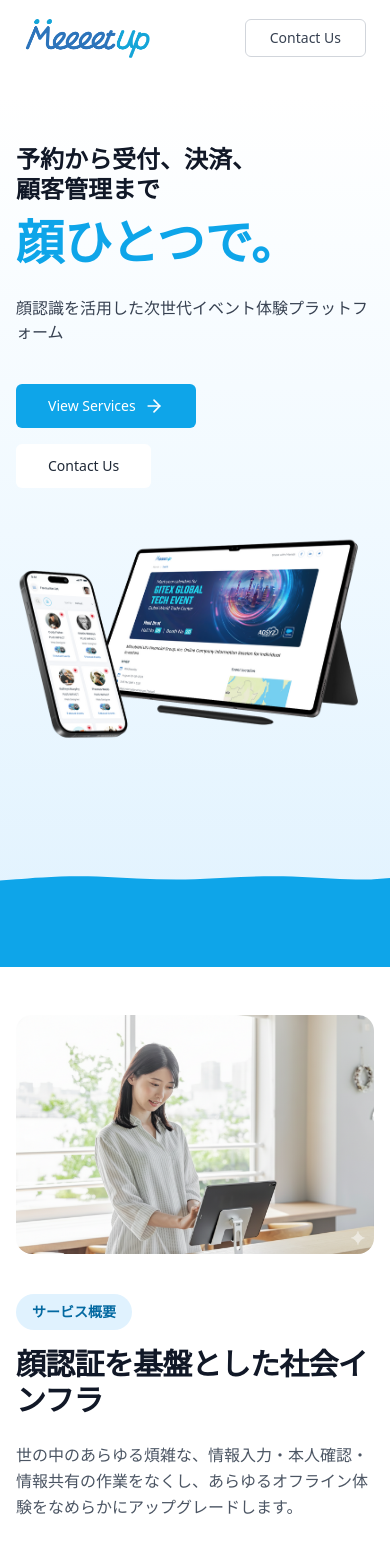
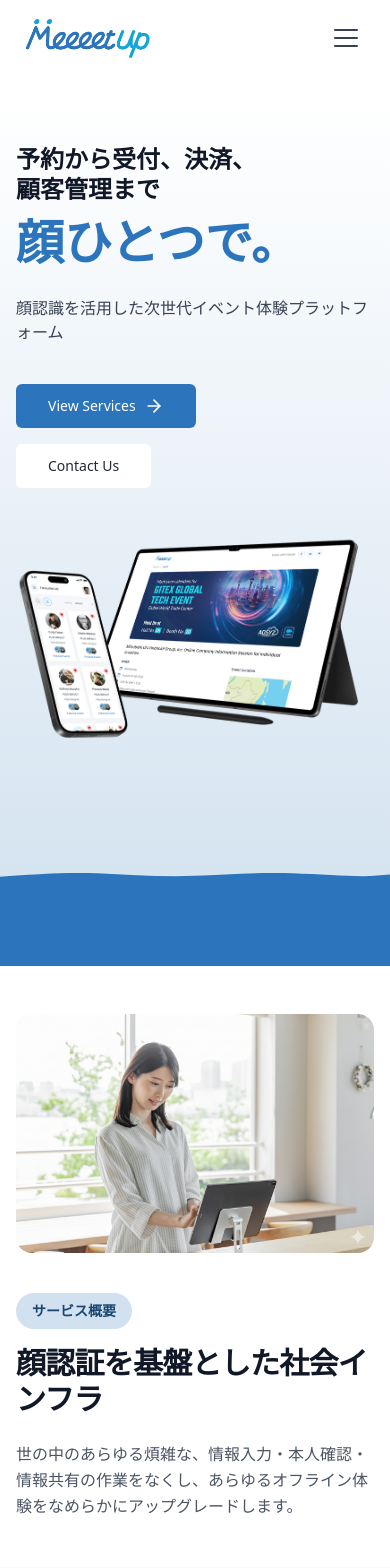
Before and after one commit to agmmdotdev/meeeetup-website, a Next.js app: page / in a window 390 px wide. Shown: the top 1568 px of the page. Built offline with nearby package versions, Linux system fonts and the light colour scheme; no server answers.

Commit message:
Enhance Tailwind configuration with new brand colors, add ClockIcon component, and update ContactSection layout with company information and contact link. Refactor NavBar for mobile menu support and adjust styles across various sections to use brand colors.

```diff
--- a/app/components/contact-section.tsx
+++ b/app/components/contact-section.tsx
@@ -39,6 +39,22 @@ const CalendarIcon = ({ className }: IconProps) => (
   </svg>
 );
 
+const ClockIcon = ({ className }: IconProps) => (
+  <svg
+    xmlns="http://www.w3.org/2000/svg"
+    viewBox="0 0 24 24"
+    fill="currentColor"
+    className={className}
+    aria-hidden="true"
+  >
+    <path
+      fillRule="evenodd"
+      d="M12 2.25c-5.385 0-9.75 4.365-9.75 9.75s4.365 9.75 9.75 9.75 9.75-4.365 9.75-9.75S17.385 2.25 12 2.25ZM12.75 6a.75.75 0 0 0-1.5 0v6c0 .414.336.75.75.75h4.5a.75.75 0 0 0 0-1.5h-3.75V6Z"
+      clipRule="evenodd"
+    />
+  </svg>
+);
+
 const MapPinIcon = ({ className }: IconProps) => (
   <svg
     xmlns="http://www.w3.org/2000/svg"
@@ -51,20 +67,24 @@ const MapPinIcon = ({ className }: IconProps) => (
   </svg>
 );
 
-const InfoIcon = ({ className }: IconProps) => (
+const ArrowRightIcon = ({ className }: IconProps) => (
   <svg
     xmlns="http://www.w3.org/2000/svg"
-    viewBox="0 0 24 24"
+    viewBox="0 0 20 20"
     fill="currentColor"
     className={className}
     aria-hidden="true"
   >
-    <path d="M12 2.25a9.75 9.75 0 1 0 9.75 9.75A9.76 9.76 0 0 0 12 2.25Zm.75 14.25a.75.75 0 0 1-1.5 0v-5a.75.75 0 0 1 1.5 0Zm-.75-7.5a1 1 0 1 1 1-1 1 1 0 0 1-1 1Z" />
+    <path
+      fillRule="evenodd"
+      d="M2 10a.75.75 0 0 1 .75-.75h12.59l-2.1-1.95a.75.75 0 1 1 1.02-1.1l3.5 3.25a.75.75 0 0 1 0 1.1l-3.5 3.25a.75.75 0 1 1-1.02-1.1l2.1-1.95H2.75A.75.75 0 0 1 2 10Z"
+      clipRule="evenodd"
+    />
   </svg>
 );
 
 const Button = ({ children }: { children: React.ReactNode }) => (
-  <button className="inline-flex items-center justify-center rounded-md bg-sky-500 px-6 py-2 text-sm font-medium text-white shadow-sm transition-colors hover:bg-sky-500/90 focus-visible:outline-none focus-visible:ring-2 focus-visible:ring-sky-500 focus-visible:ring-offset-2">
+  <button className="inline-flex items-center justify-center rounded-md bg-brand-blue-500 px-6 py-2 text-sm font-medium text-white shadow-sm transition-colors hover:bg-brand-blue-500/90 focus-visible:outline-none focus-visible:ring-2 focus-visible:ring-brand-blue-500 focus-visible:ring-offset-2">
     {children}
   </button>
 );
@@ -91,6 +111,29 @@ const ContactSection = () => {
   return (
     <section id="contact" className="py-10 md:py-16">
       <div className="container mx-auto max-w-4xl px-4">
+        <div className="mb-12 text-center">
+          <span className="inline-block rounded-full bg-blue-100 px-3 py-1 text-sm font-semibold text-blue-800">
+            Company Information
+          </span>
+          <h1 className="mt-4 text-3xl font-bold tracking-tight text-gray-900 sm:text-4xl">
+            MeeeetUp 会社概要
+          </h1>
+          <p className="mt-4 text-lg leading-8 text-gray-600">
+            MeeeetUpに関するお問い合わせは、下記のフォームをご利用ください。
+          </p>
+          <div className="mt-6">
+            <Link
+              href="https://docs.google.com/forms/d/e/1FAIpQLSdCeLr0_hbG8WAy4fvTDo39n_iEB7wf00aRjjWB580-OlFo5w/viewform"
+              target="_blank"
+              rel="noopener noreferrer"
+              className="inline-flex items-center justify-center rounded-md bg-brand-blue-500 px-8 py-3 text-base font-medium text-white shadow-sm transition-colors hover:bg-brand-blue-500/90 focus-visible:outline-none focus-visible:ring-2 focus-visible:ring-brand-blue-500 focus-visible:ring-offset-2"
+            >
+              Contact Us
+              <ArrowRightIcon className="ml-2 h-5 w-5" />
+            </Link>
+          </div>
+        </div>
+
         <div className="rounded-lg border bg-white shadow-sm">
           <div className="border-b p-5 sm:p-6">
             <h2 className="text-lg font-semibold text-gray-800">
@@ -103,7 +146,7 @@ const ContactSection = () => {
                 <BuildingIcon className="h-5 w-5" />
               </IconBox>
               <div>
-                <Label>会社名</Label>
+                <Label>会社名・組織名</Label>
                 <Value>MeeeetUp株式会社</Value>
               </div>
             </Row>
@@ -115,12 +158,12 @@ const ContactSection = () => {
                 </IconBox>
                 <div>
                   <Label>代表取締役</Label>
-                  <Value>髙橋　 一矢</Value>
+                  <Value>髙橋 一矢</Value>
                 </div>
               </Row>
               <Row>
                 <IconBox>
-                  <CalendarIcon className="h-5 w-5" />
+                  <ClockIcon className="h-5 w-5" />
                 </IconBox>
                 <div>
                   <Label>設立年月日</Label>
@@ -140,27 +183,16 @@ const ContactSection = () => {
                 </Value>
               </div>
             </Row>
-
             <Row>
               <IconBox>
-                <InfoIcon className="h-5 w-5" />
+                <BuildingIcon className="h-5 w-5" />
               </IconBox>
               <div>
-                <Label>事業概要</Label>
-                <Value>顔認証を基盤としたIDプラットフォームの提供</Value>
+                <Label>法人番号</Label>
+                <Value>2180001164279</Value>
               </div>
             </Row>
           </div>
-        </div>
-
-        <div className="mt-6 flex justify-center">
-          <Link
-            href="https://docs.google.com/forms/d/e/1FAIpQLSdCeLr0_hbG8WAy4fvTDo39n_iEB7wf00aRjjWB580-OlFo5w/viewform"
-            target="_blank"
-            rel="noopener noreferrer"
-          >
-            <Button>Contact Us</Button>
-          </Link>
         </div>
       </div>
     </section>
--- a/app/components/footer.tsx
+++ b/app/components/footer.tsx
@@ -17,7 +17,7 @@ const navLinks: NavLink[] = [
 
 const Footer: React.FC = () => {
   return (
-    <footer className="bg-gradient-to-r from-sky-600 to-cyan-500 text-white">
+    <footer className="bg-gradient-to-r from-brand-blue-600 to-brand-blue-400 text-white">
       <div className="container mx-auto px-4 py-6">
         <div className="flex items-center justify-between gap-6">
           <div className="flex flex-col">
--- a/app/components/nav-bar.tsx
+++ b/app/components/nav-bar.tsx
@@ -6,6 +6,7 @@ import { useEffect, useState } from "react";
 
 export default function NavBar() {
   const [isScrolled, setIsScrolled] = useState(false);
+  const [isMobileMenuOpen, setIsMobileMenuOpen] = useState(false);
 
   useEffect(() => {
     const handleScroll = () => {
@@ -16,11 +17,28 @@ export default function NavBar() {
     return () => window.removeEventListener("scroll", handleScroll);
   }, []);
 
+  useEffect(() => {
+    // Prevent body scroll when mobile menu is open
+    if (isMobileMenuOpen) {
+      document.body.style.overflow = "hidden";
+    } else {
+      document.body.style.overflow = "";
+    }
+
+    return () => {
+      document.body.style.overflow = "";
+    };
+  }, [isMobileMenuOpen]);
+
+  const closeMobileMenu = () => {
+    setIsMobileMenuOpen(false);
+  };
+
   return (
     <header
       className={`fixed left-0 right-0 top-0 z-50 w-full transition-all duration-300 ${
         isScrolled
-          ? "border-b border-white/20 bg-white/70 backdrop-blur-md"
+          ? "border-b border-gray-200 bg-white"
           : "border-b border-transparent bg-transparent"
       }`}
     >
@@ -30,6 +48,7 @@ export default function NavBar() {
           href="/"
           className="flex items-center gap-2"
           aria-label="MeeeetUp home"
+          onClick={closeMobileMenu}
         >
           <Image
             src="/meeeetup.png"
@@ -44,11 +63,11 @@ export default function NavBar() {
           </span>
         </Link>
 
-        {/* Center Navigation Links */}
+        {/* Desktop Navigation Links */}
         <nav className="hidden items-center gap-8 md:flex">
           <Link
             href="/"
-            className="text-sm font-medium text-blue-600 transition-colors hover:text-blue-700"
+            className="text-sm font-medium text-brand-blue-600 transition-colors hover:text-brand-blue-700"
           >
             Home
           </Link>
@@ -74,15 +93,92 @@ export default function NavBar() {
           </Link>
         </nav>
 
-        {/* Contact Us Button */}
+        {/* Desktop Contact Us Button */}
         <Link
           href="https://docs.google.com/forms/d/e/1FAIpQLSdCeLr0_hbG8WAy4fvTDo39n_iEB7wf00aRjjWB580-OlFo5w/viewform"
           target="_blank"
           rel="noopener noreferrer"
-          className="rounded-md border border-gray-300 px-6 py-2 text-sm font-medium text-gray-700 transition-all hover:border-gray-400 hover:bg-gray-50"
+          className="hidden rounded-md border border-gray-300 px-6 py-2 text-sm font-medium text-gray-700 transition-all hover:border-gray-400 hover:bg-gray-50 md:inline-block"
         >
           Contact Us
         </Link>
+
+        {/* Mobile Menu Button */}
+        <button
+          type="button"
+          className="flex flex-col items-center justify-center gap-1.5 rounded-md p-2 text-gray-700 transition-colors hover:bg-gray-100 md:hidden"
+          aria-label="Toggle mobile menu"
+          aria-expanded={isMobileMenuOpen}
+          onClick={() => setIsMobileMenuOpen(!isMobileMenuOpen)}
+        >
+          <span
+            className={`h-0.5 w-6 origin-center rounded-full bg-current transition-all duration-300 ${
+              isMobileMenuOpen ? "translate-y-2 rotate-45" : ""
+            }`}
+          />
+          <span
+            className={`h-0.5 w-6 rounded-full bg-current transition-all duration-300 ${
+              isMobileMenuOpen ? "opacity-0" : "opacity-100"
+            }`}
+          />
+          <span
+            className={`h-0.5 w-6 origin-center rounded-full bg-current transition-all duration-300 ${
+              isMobileMenuOpen ? "-translate-y-2 -rotate-45" : ""
+            }`}
+          />
+        </button>
+      </div>
+
+      {/* Mobile Menu Overlay */}
+      <div
+        className={`fixed inset-0 top-[73px] z-40 bg-white transition-all duration-300 md:hidden ${
+          isMobileMenuOpen
+            ? "visible opacity-100"
+            : "invisible opacity-0 pointer-events-none"
+        }`}
+        onClick={closeMobileMenu}
+      >
+        <nav className="flex flex-col px-6 py-8">
+          <Link
+            href="/"
+            className="border-b border-gray-200 py-4 text-base font-medium text-brand-blue-600 transition-colors hover:text-brand-blue-700"
+            onClick={closeMobileMenu}
+          >
+            Home
+          </Link>
+          <Link
+            href="https://www.meeeetup.com/"
+            target="_blank"
+            rel="noopener noreferrer"
+            className="border-b border-gray-200 py-4 text-base font-medium text-gray-700 transition-colors hover:text-gray-900"
+            onClick={closeMobileMenu}
+          >
+            Services
+          </Link>
+          <Link
+            href="#recruitment"
+            className="border-b border-gray-200 py-4 text-base font-medium text-gray-700 transition-colors hover:text-gray-900"
+            onClick={closeMobileMenu}
+          >
+            Recruitment
+          </Link>
+          <Link
+            href="#news"
+            className="border-b border-gray-200 py-4 text-base font-medium text-gray-700 transition-colors hover:text-gray-900"
+            onClick={closeMobileMenu}
+          >
+            News
+          </Link>
+          <Link
+            href="https://docs.google.com/forms/d/e/1FAIpQLSdCeLr0_hbG8WAy4fvTDo39n_iEB7wf00aRjjWB580-OlFo5w/viewform"
+            target="_blank"
+            rel="noopener noreferrer"
+            className="mt-4 rounded-md border border-gray-300 px-6 py-3 text-center text-base font-medium text-gray-700 transition-all hover:border-gray-400 hover:bg-gray-50"
+            onClick={closeMobileMenu}
+          >
+            Contact Us
+          </Link>
+        </nav>
       </div>
     </header>
   );
--- a/app/components/section-one.tsx
+++ b/app/components/section-one.tsx
@@ -23,7 +23,7 @@ const Button = ({
   const variantClasses =
     variant === "outline"
       ? "border-1 border-gray-800 bg-white hover:bg-gray-50 text-gray-800"
-      : "bg-sky-500 text-white hover:bg-sky-600";
+      : "bg-brand-blue-500 text-white hover:bg-brand-blue-600";
 
   return (
     <button className={`${baseClasses} ${sizeClasses} ${variantClasses}`}>
@@ -35,7 +35,7 @@ const Button = ({
 
 const SectionOne = () => {
   return (
-    <section className="relative overflow-hidden bg-gradient-to-b from-white via-sky-50 to-sky-100">
+    <section className="relative overflow-hidden bg-gradient-to-b from-white via-brand-blue-50 to-brand-blue-100">
       {/* Main Hero Content */}
       <div className="container mx-auto px-4 md:px-8 lg:px-16 pt-12 md:pt-20 pb-32 md:pb-40">
         <div className="grid grid-cols-1 lg:grid-cols-2 gap-12 items-center">
@@ -47,7 +47,7 @@ const SectionOne = () => {
                 <br />
                 顧客管理まで
               </h2>
-              <h1 className="text-5xl md:text-7xl font-bold text-sky-500 leading-tight">
+              <h1 className="text-5xl md:text-7xl font-bold text-brand-blue-500 leading-tight">
                 顔ひとつで。
               </h1>
             </div>
@@ -102,8 +102,8 @@ const SectionOne = () => {
             }
           }
           @keyframes wave1 {
-            0%, 100% { d: path('M0,40L60,35C120,30,240,20,360,25C480,30,600,40,720,35C840,30,960,20,1080,25C1200,30,1320,40,1380,35L1440,30L1440,60L0,60Z'); }
-            50% { d: path('M0,20L60,15C120,10,240,0,360,5C480,10,600,20,720,15C840,10,960,0,1080,5C1200,10,1320,20,1380,15L1440,10L1440,60L0,60Z'); }
+            0%, 100% { d: path('M0,25L60,20C120,15,240,5,360,10C480,15,600,25,720,20C840,15,960,5,1080,10C1200,15,1320,25,1380,20L1440,15L1440,60L0,60Z'); }
+            50% { d: path('M0,10L60,6C120,3,240,0,360,2C480,6,600,16,720,10C840,6,960,0,1080,3C1200,6,1320,16,1380,10L1440,6L1440,60L0,60Z'); }
           }
           .scrolling-text {
             animation: scroll-left 20s linear infinite;
@@ -112,27 +112,26 @@ const SectionOne = () => {
         `}</style>
         {/* Wavy SVG Top Edge - Creates transition from hero to blue section */}
         <svg
-          className="block w-full"
+          className="block w-full text-brand-blue-500 -mb-px"
           viewBox="0 0 1440 60"
           preserveAspectRatio="none"
           style={{ display: "block" }}
         >
           <defs>
             <clipPath id="wavy-clip">
-              <path d="M0,40L60,35C120,30,240,20,360,25C480,30,600,40,720,35C840,30,960,20,1080,25C1200,30,1320,40,1380,35L1440,30L1440,60L0,60Z" />
+              <path d="M0,25L60,20C120,15,240,5,360,10C480,15,600,25,720,20C840,15,960,5,1080,10C1200,15,1320,25,1380,20L1440,15L1440,60L0,60Z" />
             </clipPath>
           </defs>
-          {/* Wave Layer - fills from top with wavy edge */}
           <path
-            d="M0,40L60,35C120,30,240,20,360,25C480,30,600,40,720,35C840,30,960,20,1080,25C1200,30,1320,40,1380,35L1440,30L1440,60L0,60Z"
-            fill="#0ea5e9"
+            d="M0,25L60,20C120,15,240,5,360,10C480,15,600,25,720,20C840,15,960,5,1080,10C1200,15,1320,25,1380,20L1440,15L1440,60L0,60Z"
+            fill="currentColor"
             style={{
               animation: "wave1 8s ease-in-out infinite",
             }}
           />
         </svg>
         {/* Scrolling Text - Inside blue area below wave */}
-        <div className="bg-sky-500 py-6 md:py-8 flex items-center">
+        <div className="bg-brand-blue-500 py-6 md:py-8 flex items-center">
           <div className="scrolling-text text-2xl md:text-2xl font-semibold text-white opacity-90">
             顔認識で変わる、イベント体験　•　人と人をつなぎ、最高のひとときをつくる　•　顔認識で変わる、イベント体験　•　人と人をつなぎ、最高のひとときをつくる　•
           </div>
--- a/app/components/section-three.tsx
+++ b/app/components/section-three.tsx
@@ -24,7 +24,7 @@ const SectionThree: React.FC = () => {
   return (
     <section id="features" className="bg-slate-50 py-20 sm:py-28">
       <div className="container mx-auto px-4 text-center">
-        <span className="mb-4 inline-block rounded-full bg-sky-200/80 px-4 py-2 text-sm font-semibold text-sky-600">
+        <span className="mb-4 inline-block rounded-full bg-brand-blue-200/80 px-4 py-2 text-sm font-semibold text-brand-blue-600">
           {solutionsText}
         </span>
         <h2 className="text-3xl font-bold tracking-tight text-slate-800 sm:text-4xl">
@@ -34,7 +34,7 @@ const SectionThree: React.FC = () => {
         <div className="mt-16 grid grid-cols-1 gap-y-12 sm:grid-cols-2 lg:grid-cols-4">
           {items.map(({ title, Icon }) => (
             <div key={title} className="flex flex-col items-center">
-              <div className="flex h-20 w-20 items-center justify-center rounded-full bg-sky-500 text-white">
+              <div className="flex h-20 w-20 items-center justify-center rounded-full bg-brand-blue-500 text-white">
                 <Icon className="h-10 w-10" />
               </div>
               <h3 className="mt-6 text-lg font-semibold text-slate-800">
--- a/app/components/section-two.tsx
+++ b/app/components/section-two.tsx
@@ -25,7 +25,7 @@ const SectionTwo: React.FC = () => {
 
           {/* Right: Text content */}
           <div className="md:text-left">
-            <span className="inline-block rounded-full bg-sky-100 px-4 py-2 text-sm font-semibold text-sky-700">
+            <span className="inline-block rounded-full bg-brand-blue-100 px-4 py-2 text-sm font-semibold text-brand-blue-700">
               {tag}
             </span>
             <h2 className="mt-4 text-3xl font-extrabold tracking-tight text-gray-900 md:text-5xl">
--- a/app/components/vision-section.tsx
+++ b/app/components/vision-section.tsx
@@ -23,7 +23,7 @@ const VisionSection: React.FC = () => {
         {/* Copy */}
         <div className="mt-10 sm:mt-12">
           <div className="flex items-start gap-4">
-            <div className="mt-1 h-9 w-1 rounded-full bg-sky-500" />
+            <div className="mt-1 h-9 w-1 rounded-full bg-brand-blue-500" />
             <div>
               <h2 className="text-2xl font-semibold tracking-tight text-slate-900 sm:text-3xl md:text-4xl">
                 すべての人が、顔ひとつで社会とつながる世界を
@@ -39,7 +39,7 @@ const VisionSection: React.FC = () => {
           <div className="mt-8">
             <a
               href="#services"
-              className="inline-flex items-center gap-2 rounded-xl bg-sky-600 px-6 py-3 text-sm font-semibold text-white shadow-sm shadow-sky-300 transition hover:bg-sky-700 focus-visible:outline-none focus-visible:ring-2 focus-visible:ring-sky-500 focus-visible:ring-offset-2"
+              className="inline-flex items-center gap-2 rounded-xl bg-brand-blue-600 px-6 py-3 text-sm font-semibold text-white shadow-sm shadow-brand-blue-300 transition hover:bg-brand-blue-700 focus-visible:outline-none focus-visible:ring-2 focus-visible:ring-brand-blue-500 focus-visible:ring-offset-2"
             >
               View Services
               <span aria-hidden="true" className="text-lg">
--- a/app/components/wave.tsx
+++ b/app/components/wave.tsx
@@ -8,7 +8,7 @@ type WaveProps = {
 };
 
 const Wave = ({
-  fill = "#0099ff",
+  fill = "#2C74BB",
   fillOpacity = 1,
   className = "relative block w-full h-40 md:h-52",
   wrapperClassName = "absolute bottom-0 left-0 right-0 w-full overflow-hidden leading-none",
--- a/tailwind.config.ts
+++ b/tailwind.config.ts
@@ -9,7 +9,23 @@ const config: Config = {
     "./src/**/*.{js,ts,jsx,tsx,mdx}",
   ],
   theme: {
-    extend: {},
+    extend: {
+      colors: {
+        brand: {
+          blue: "#2C74BB",
+          "blue-50": "#E8F0F7",
+          "blue-100": "#D1E1EF",
+          "blue-200": "#A3C3DF",
+          "blue-300": "#75A5CF",
+          "blue-400": "#4787BF",
+          "blue-500": "#2C74BB",
+          "blue-600": "#235D96",
+          "blue-700": "#1A4670",
+          "blue-800": "#112E4B",
+          "blue-900": "#081725",
+        },
+      },
+    },
   },
   plugins: [typography],
 } satisfies Config;
```
Also changed, not shown: app/components/section-four.tsx (+8 -8 lines), ladle-mocks/next-navigation.tsx (line endings or trailing spaces), 1 other file (tests, documents, lock files or other folders).
